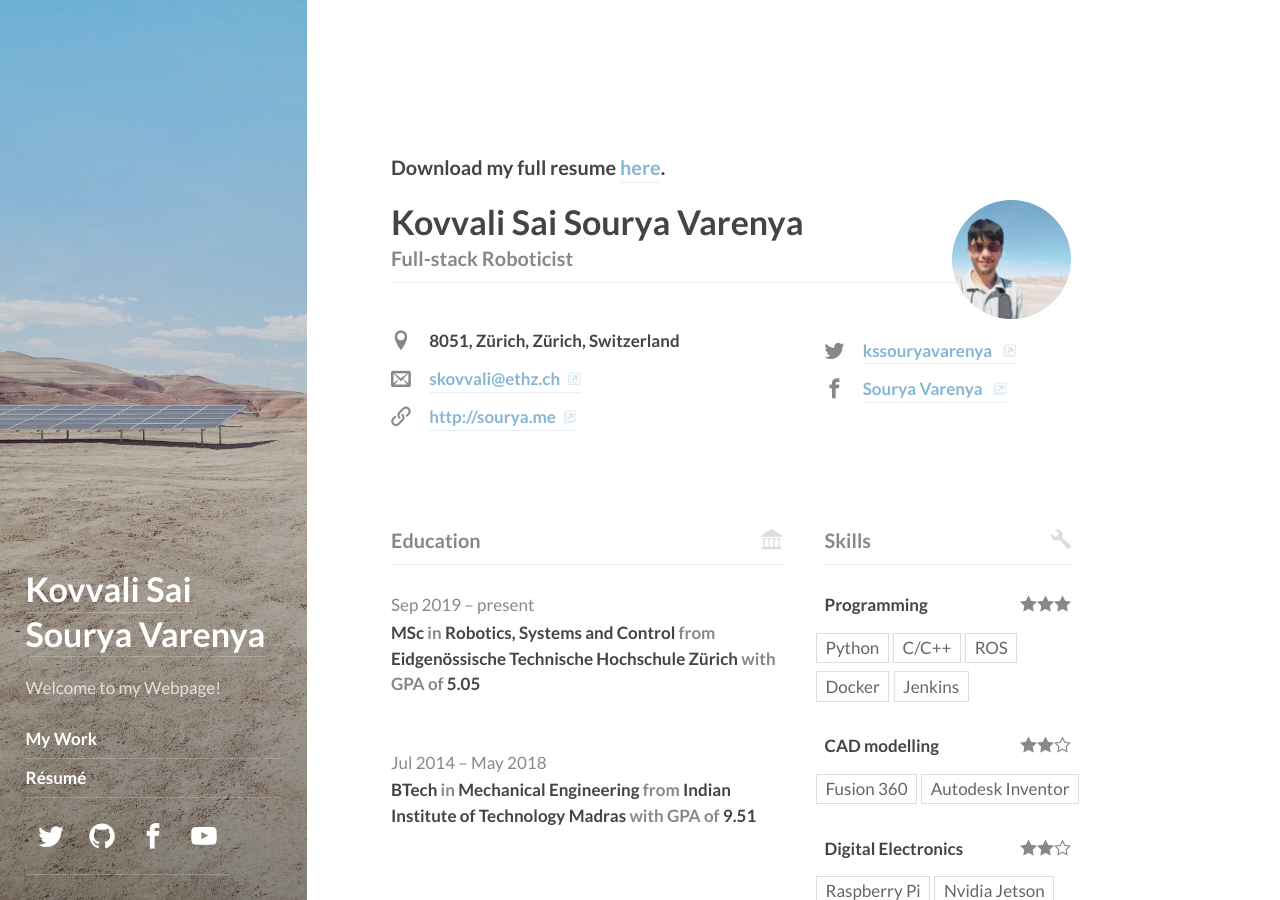
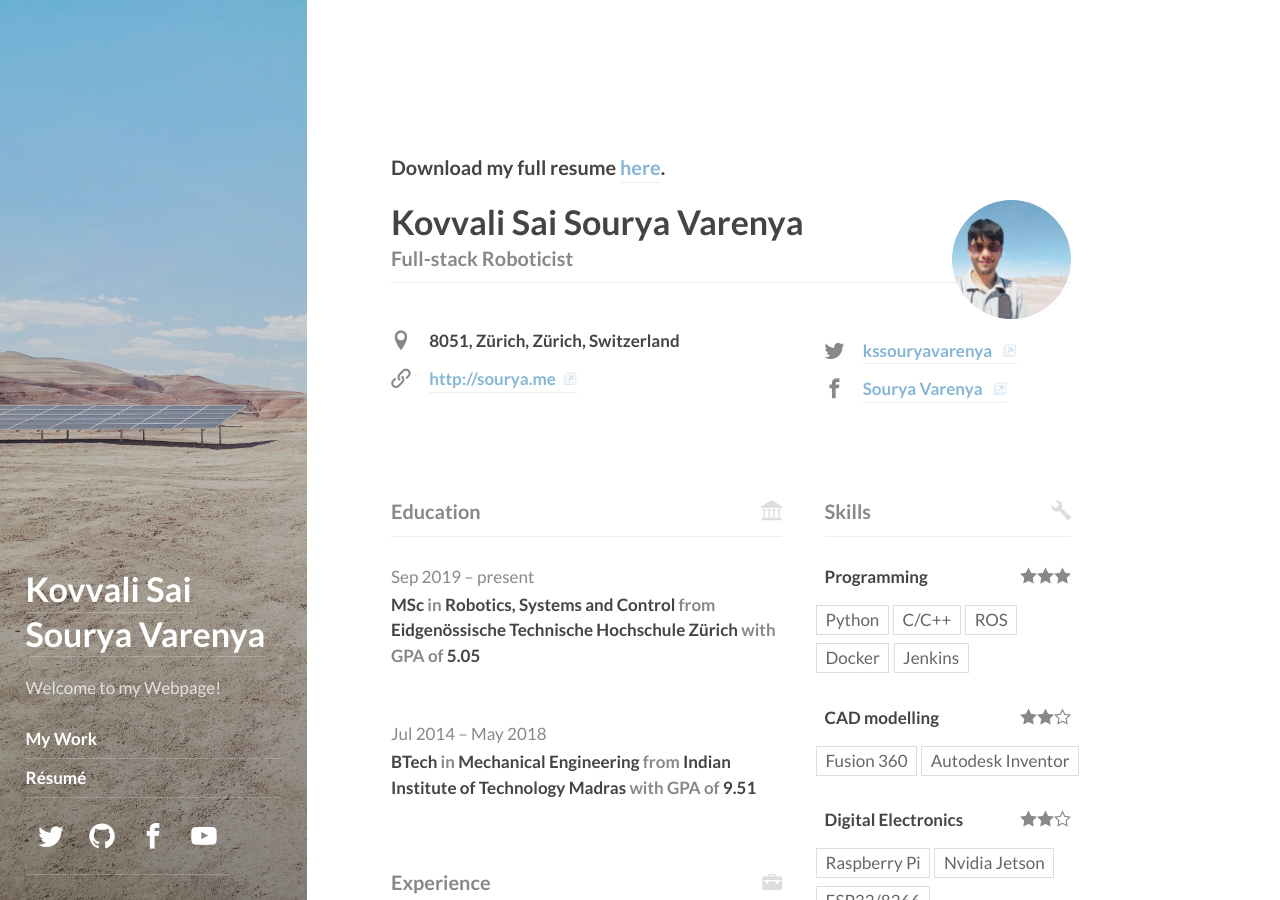
Before and after one commit to souryavarenya/souryavarenya.github.io, a Jekyll site: the page built from resume.md, in a window 1280 px wide and 900 px high. Built offline with Jekyll 4.4.1, drawn with Linux system fonts in a browser that asks for light colours; some web fonts are replaced.

Commit message:
Remove email

```diff
--- a/_data/resume.json
+++ b/_data/resume.json
@@ -3,7 +3,6 @@
     "name": "Kovvali Sai Sourya Varenya",
     "label": "Full-stack Roboticist",
     "picture": "/assets/img/prof.jpg",
-    "email": "skovvali@ethz.ch",
     "website": "http://sourya.me",
     "location": {
       "postalCode": "8051",
```
